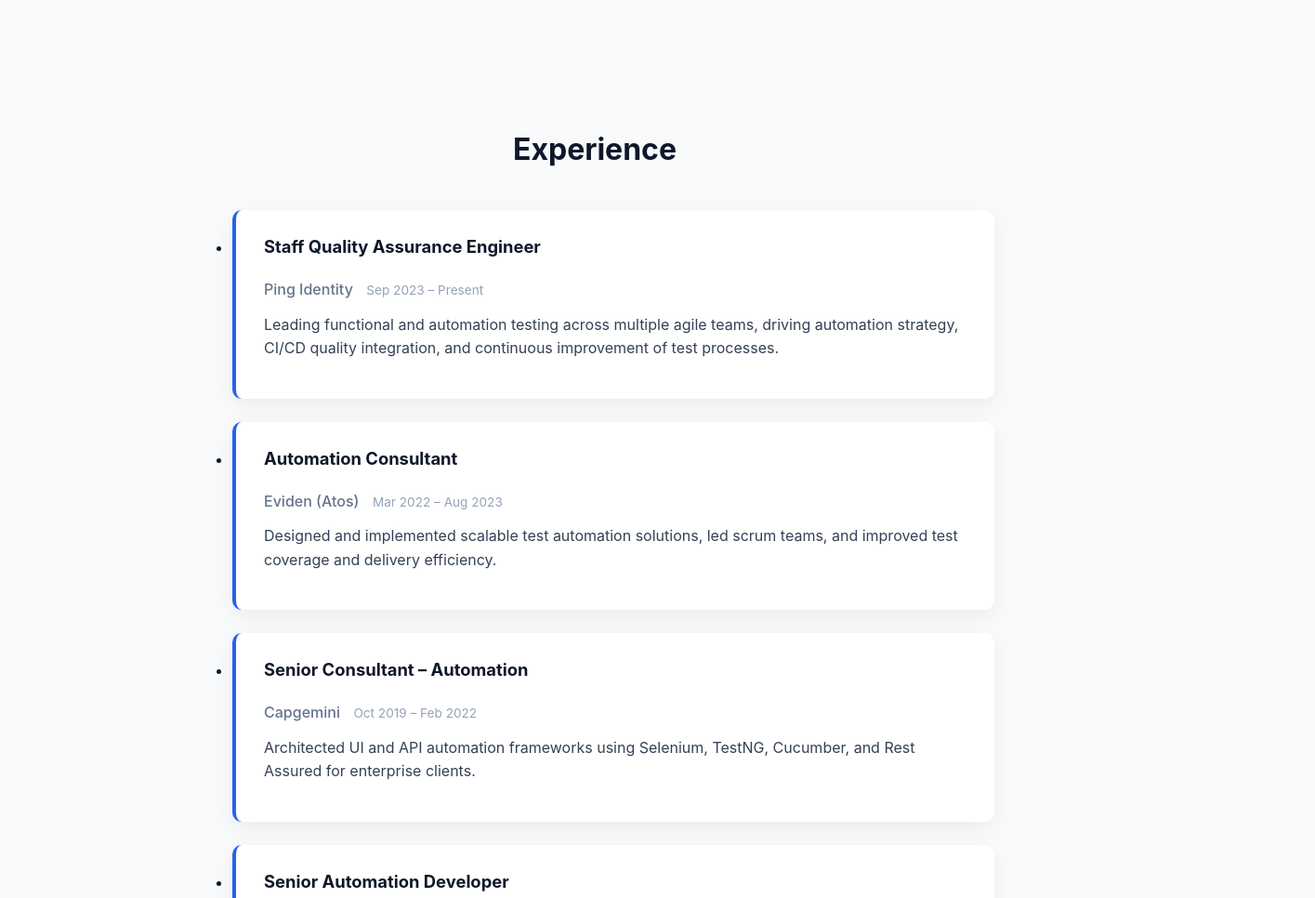
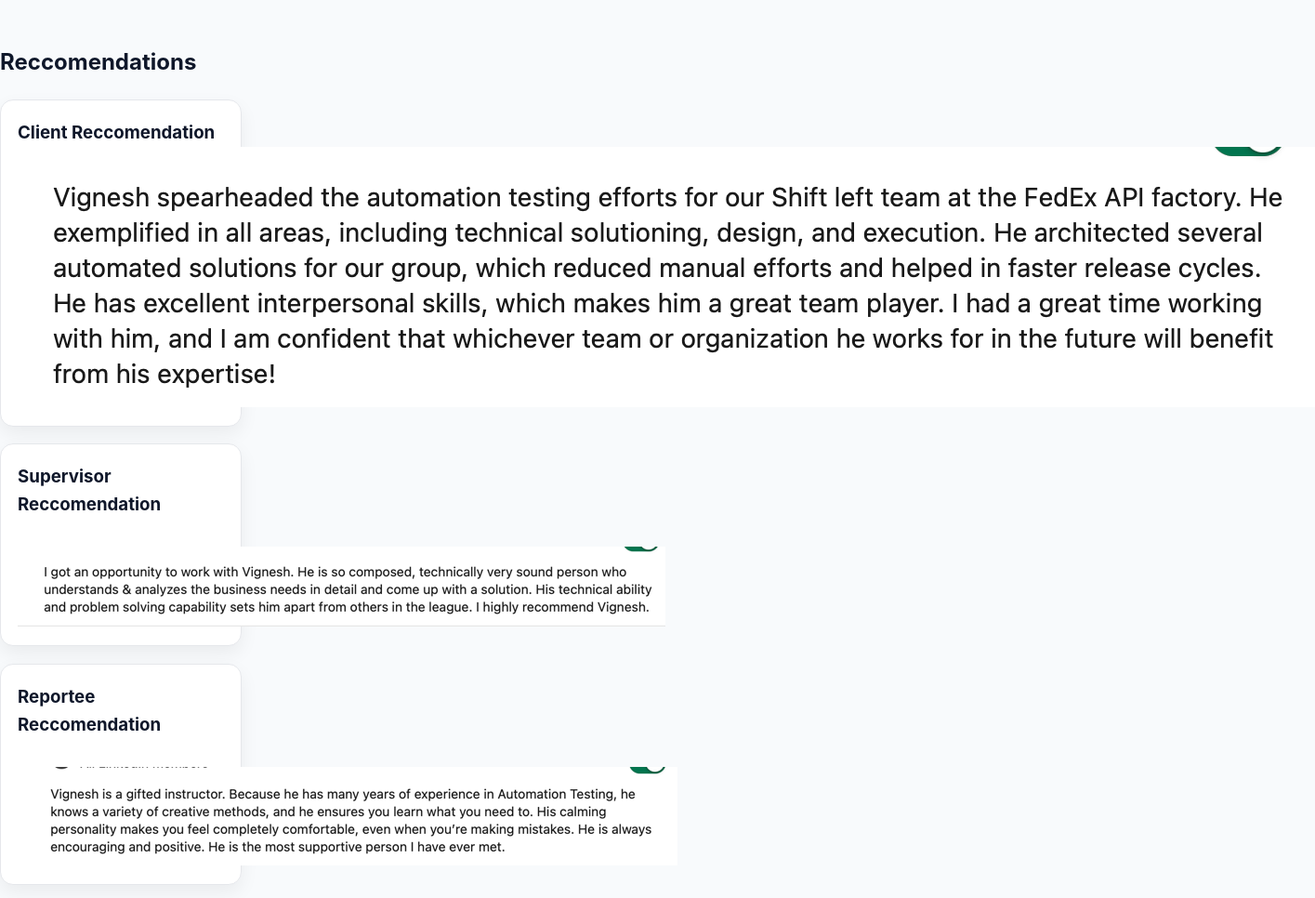
Before and after one commit to VigneshR32/VigneshR32.github.io, a plain HTML site: page index.html in a window 1280 px wide. Shown: the part 1440-2406 px from the top of the page at 93% size, 1415 px wide, since content can reach past the window. Drawn offline with Linux system fonts and the light colour scheme.

Commit message:
Added Recommendations

```diff
--- a/css/styles.css
+++ b/css/styles.css
@@ -453,3 +453,48 @@ body.dark .skills li {
    text-align: center;
    padding: 40px 20px;
 }
+/* Recommendation card base */
+#recommendation header > h2,
+#recommendation header > h3 {
+  background: #ffffff;
+  border: 1px solid #e5e7eb;
+  border-radius: 14px;
+
+  padding: 20px 18px;
+  width: 260px;
+
+  display: flex;
+  flex-basis: auto;
+  flex-flow: wrap;
+  align-items: center;
+
+  box-shadow: 0 8px 20px rgba(0,0,0,0.06);
+
+  /* Hover prep */
+  transition: transform 0.25s ease, box-shadow 0.25s ease;
+  will-change: transform;
+}
+
+/* 🔥 Hover zoom + focus */
+#recommendation header > h2:hover,
+#recommendation header > h3:hover {
+  transform: scale(1.08);
+  box-shadow: 0 18px 40px rgba(0,0,0,0.18);
+  z-index: 5;
+}
+
+
+/* --------------------
+   MOBILE RESPONSIVE
+--------------------- */
+@media (max-width: 768px) {
+  #recommendation header {
+    gap: 20px;
+  }
+
+  #recommendation header > h2,
+  #recommendation header > h3 {
+    width: 100%;
+    max-width: 320px;
+  }
+}
--- a/index.html
+++ b/index.html
@@ -11,7 +11,7 @@
   <li><a href="#introduction">Home</a></li>
   <li><a href="#portfolio">Portfolio</a></li>
   <li><a href="#about">About</a></li>
-  <li><a href="#experience">Experience</a></li>
+  <li><a href="#recommendation">Recommendation</a></li>
   <li><a href="#education">Education</a></li>
   <li><a href="#skills">Skills</a></li>
   <li><a href="#contact">Contact</a></li>
@@ -46,6 +46,7 @@
       <ul>
         <li><a href="#about" class="btn scrolly"><button class="btn">About</button></a></li>
         <li><a href="#experience" class="btn scrolly"><button class="btn">Experience</button></a></li>
+        <li><a href="#recommendation" class="btn scrolly"><button class="btn">Recommendation</button></a></li>
         <li><a href="#education" class="btn scrolly"><button class="btn">Education</button></a></li>
         <li><a href="#skills" class="btn scrolly"><button class="btn">Skills</button></a></li>
         <li><a href="#contact" class="btn scrolly"><button class="btn">Contact</button></a></li>
@@ -89,6 +90,27 @@
         </div>
       </div>
     </div>
+  </section>
+  <section id="recommendation" class="reccomendation">
+
+    <header>
+      <h1>Reccomendations</h1>
+      <h3>
+        <strong>Client Reccomendation</strong>
+        <br>
+        <img src="images/Client_Reccomendation.png">
+      </h3>
+      <h3>
+        <strong>Supervisor Reccomendation</strong>
+        <br>
+        <img src="images/Manager.png">
+      </h3>
+      <h3>
+        <strong>Reportee Reccomendation</strong>
+        <br>
+        <img src="images/Reportee.png">
+      </h3>
+    </header>
   </section>
   <section id="experience" class="experience">
     <h2>Experience</h2>
```
Also changed, not shown: images/Client_Reccomendation.png (added), images/Manager.png (added), images/Recent_Org.png (added), images/Reportee.png (added).
